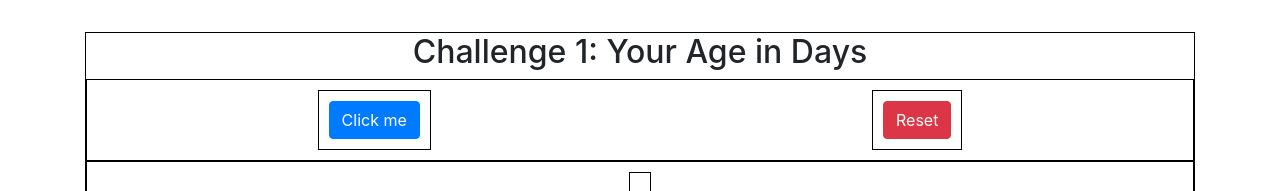
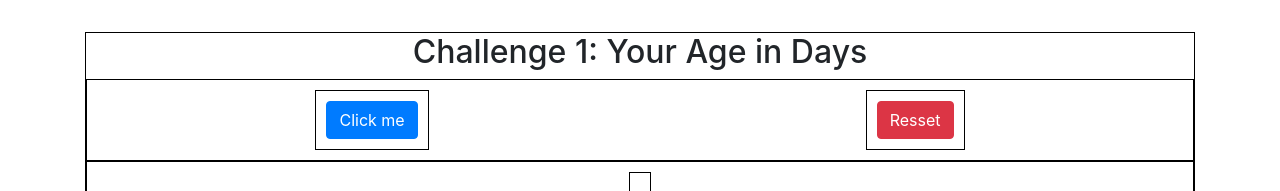
Before and after one commit to KristijanWeb/JS, a plain HTML site: page index.html in a window 1280 px wide. Shown: the top 191 px of the page. Drawn offline with nearby package versions, Linux system fonts and the light colour scheme.

Commit message:
New Challenge

```diff
--- a/index.html
+++ b/index.html
@@ -17,7 +17,7 @@
                     <button class="btn btn-primary" onclick="ageInDays()">Click me</button>
                 </div>
                 <div>
-                    <button class="btn btn-danger" onclick="reset()">Reset</button>
+                    <button class="btn btn-danger" onclick="reset()">Resset</button>
                 </div>
             </div>
 
```
